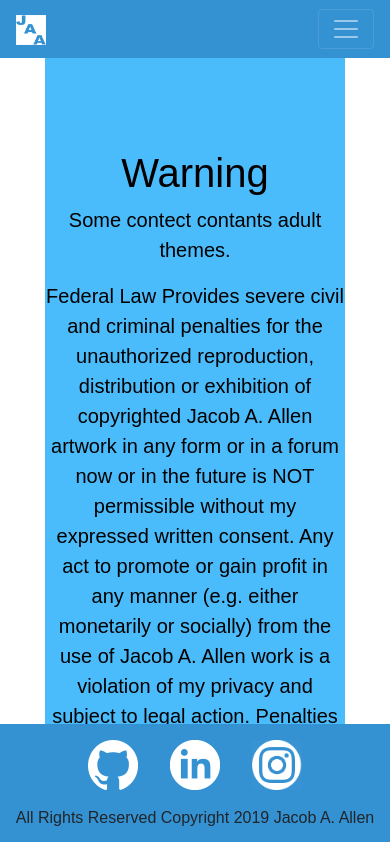
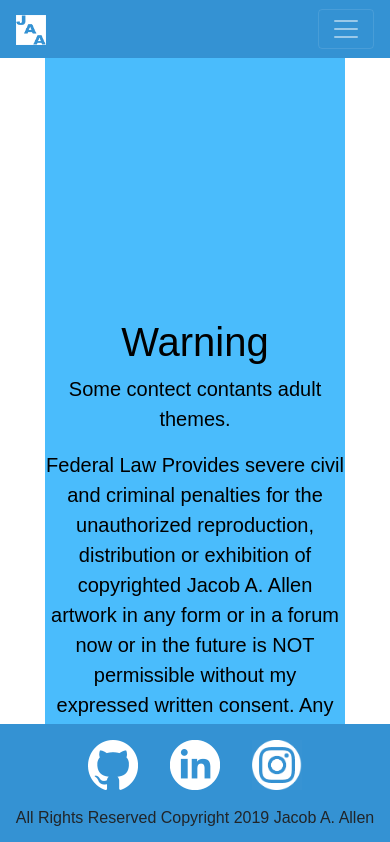
Before and after one commit to Jacobaallen/Portfolio, a React (Create React App) app: page /art in a window 390 px wide. Shown: the top 842 px of the page. Built offline with nearby package versions, Linux system fonts and the light colour scheme.

Commit message:
fixing a spacing problem

```diff
--- a/src/styles/warning.css
+++ b/src/styles/warning.css
@@ -18,12 +18,12 @@ body {
   .warning {
     text-align: center;
     position: absolute;
-    top: 50%;
+    top: 70%;
     color: black;
     font-size: 20px;
     background-color: #4ABCFC;
     width: 300px;
     padding-top: 700px;
-    margin-bottom: 400px;
+    margin-bottom: 800px;
   }
 }
```
